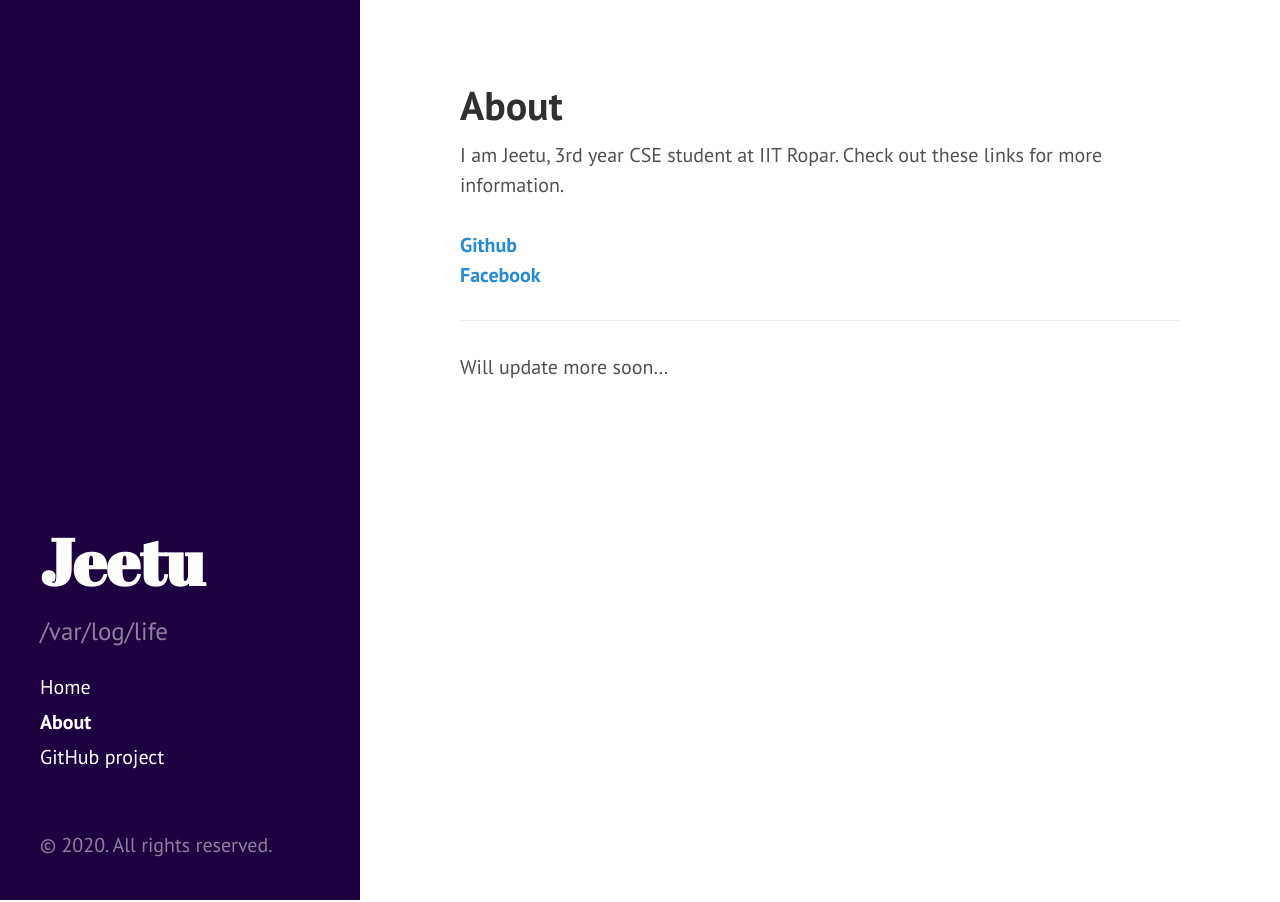
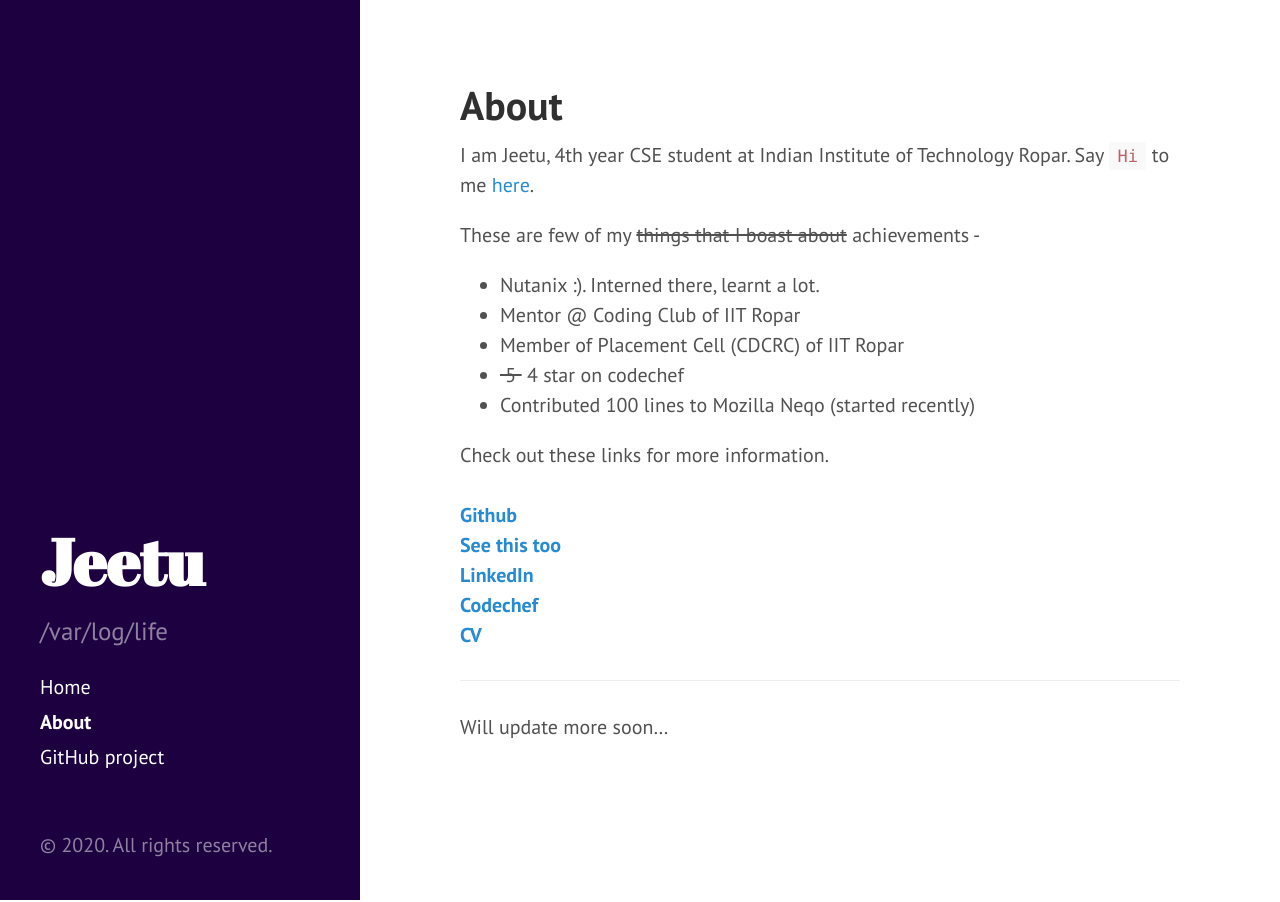
Before and after one commit to i-am-jeetu/me, a Jekyll site: the page built from about.markdown, in a window 1280 px wide. Built offline with Jekyll 4.4.1, drawn with Linux system fonts in a browser that asks for light colours.

Commit message:
About me update

```diff
--- a/about.markdown
+++ b/about.markdown
@@ -4,11 +4,23 @@ title: About
 permalink: /about/
 ---
 
-I am Jeetu, 3rd year CSE student at IIT Ropar.
+I am Jeetu, 4th year CSE student at Indian Institute of Technology Ropar. Say ``Hi`` to me [here](mailto:2017csb1083@iitrpr.ac.in).
+
+These are few of my ~~things that I boast about~~ achievements -
+- Nutanix :). Interned there, learnt a lot.
+- Mentor @ Coding Club of IIT Ropar
+- Member of Placement Cell (CDCRC) of IIT Ropar
+- ~~&nbsp;5&nbsp;~~ 4 star on codechef
+- Contributed 100 lines to Mozilla Neqo (started recently)
+
+
 Check out these links for more information. &nbsp;
 &nbsp;
 **[Github](https://github.com/i-am-g2)** &nbsp;
-**[Facebook](https://www.facebook.com/profile.php?id=100017260783914)**
+**[See this too](https://github.com/i-am-jeetu)** &nbsp;
+**[LinkedIn](https://www.linkedin.com/in/img2/)** &nbsp;
+**[Codechef](https://www.codechef.com/users/who_jeetu)** &nbsp;
+**[CV](https://www.codechef.com/users/who_jeetu)**
 
 ---
 Will update more soon...
```
